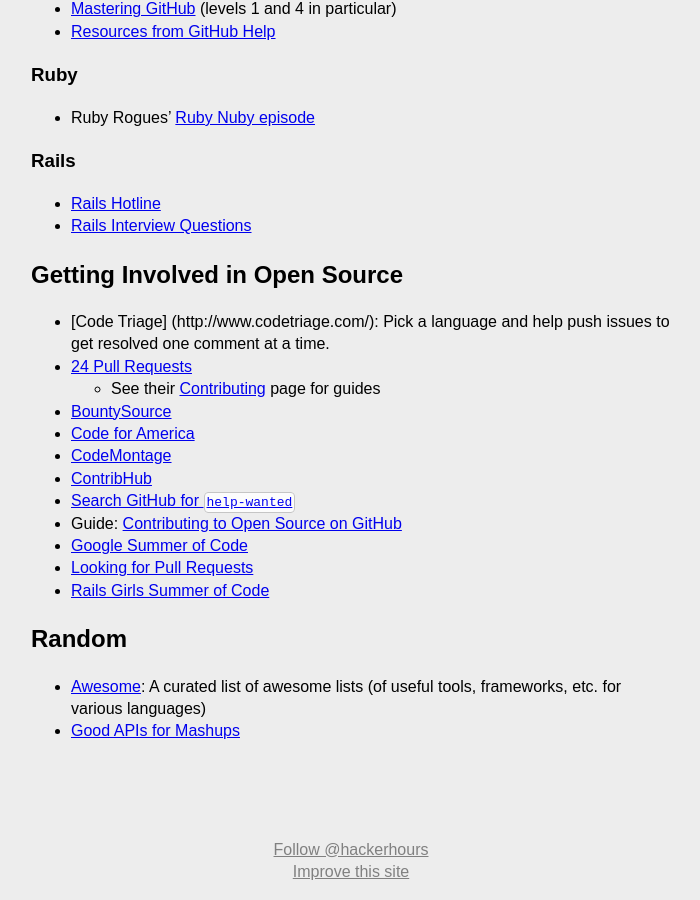
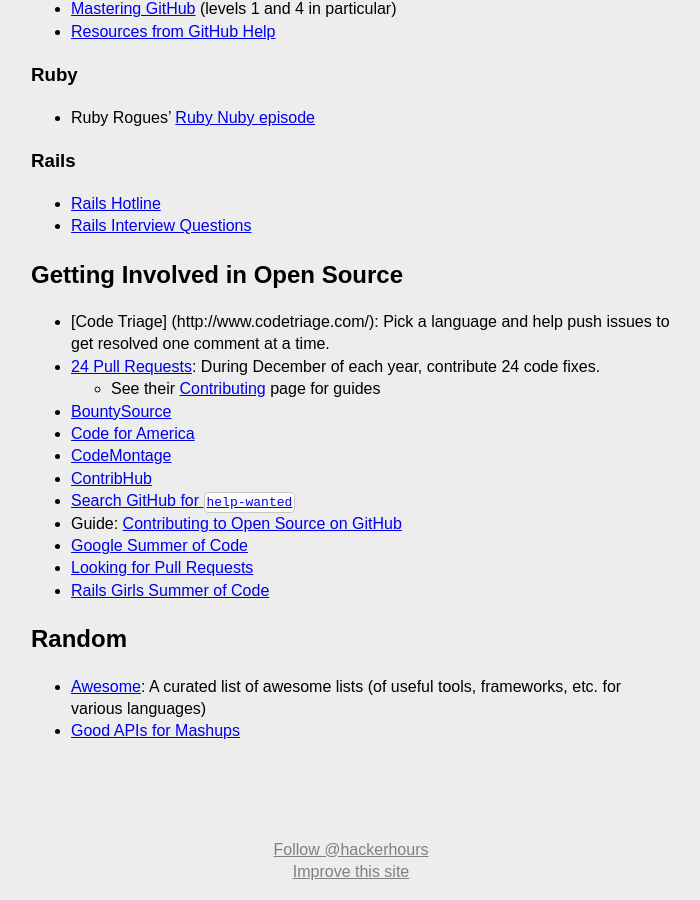
Before and after one commit to HackerHours/hackerhours.org, a Jekyll site: the page built from resources.md, in a window 1280 px wide and 900 px high, scrolled down 2161 px. Shown: the whole window, without its empty margins (289-989 px from the left). Built offline with Jekyll 4.4.1, drawn with Linux system fonts in a browser that asks for light colours; some web fonts are replaced; comment, search, counter and statistics services are not loaded.

Commit message:
Add Description to 24PullReq (xmas only) in Resources.md.

```diff
--- a/resources.md
+++ b/resources.md
@@ -92,7 +92,7 @@
 ## Getting Involved in Open Source
 
 * [Code Triage] (http://www.codetriage.com/): Pick a language and help push issues to get resolved one comment at a time.
-* [24 Pull Requests](http://24pullrequests.com/)
+* [24 Pull Requests](http://24pullrequests.com/): During December of each year, contribute 24 code fixes.
     * See their [Contributing](http://24pullrequests.com/contributing) page for guides
 * [BountySource](https://www.bountysource.com/)
 * [Code for America](http://codeforamerica.org/)
```
